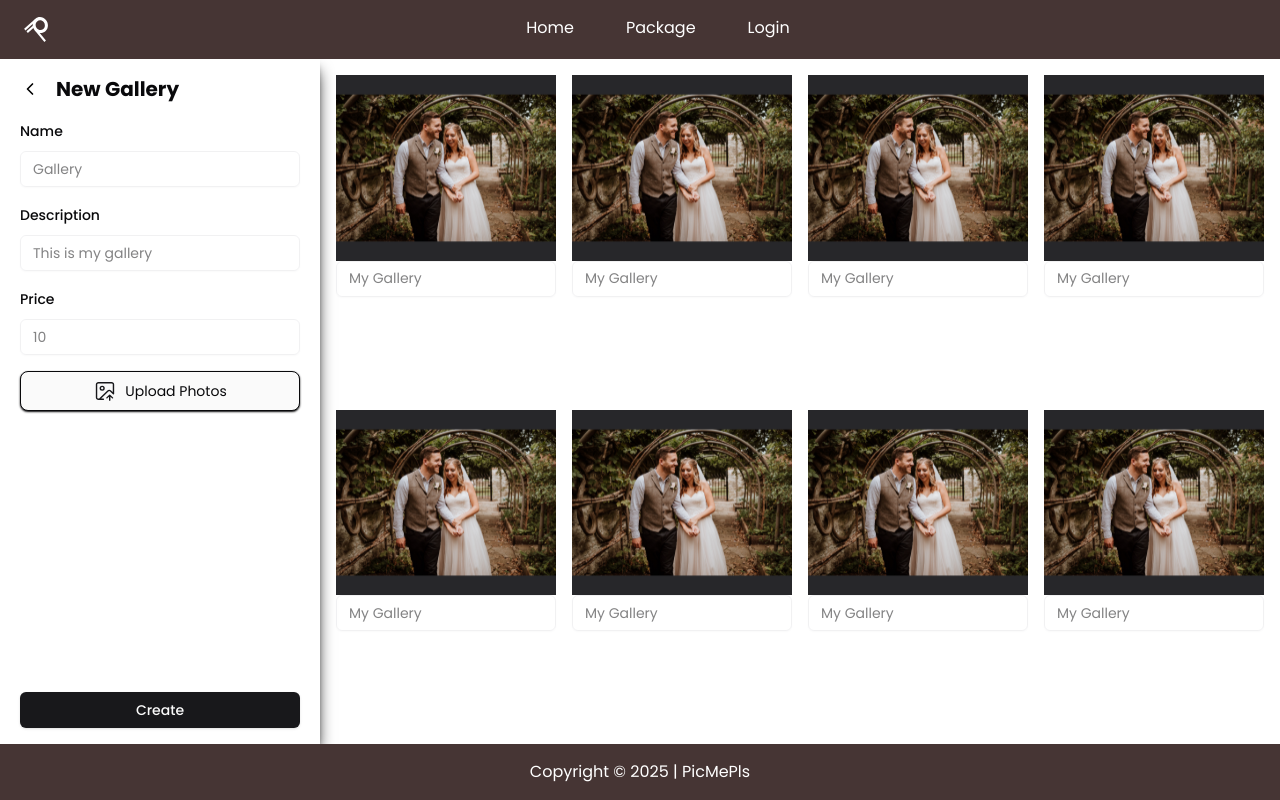
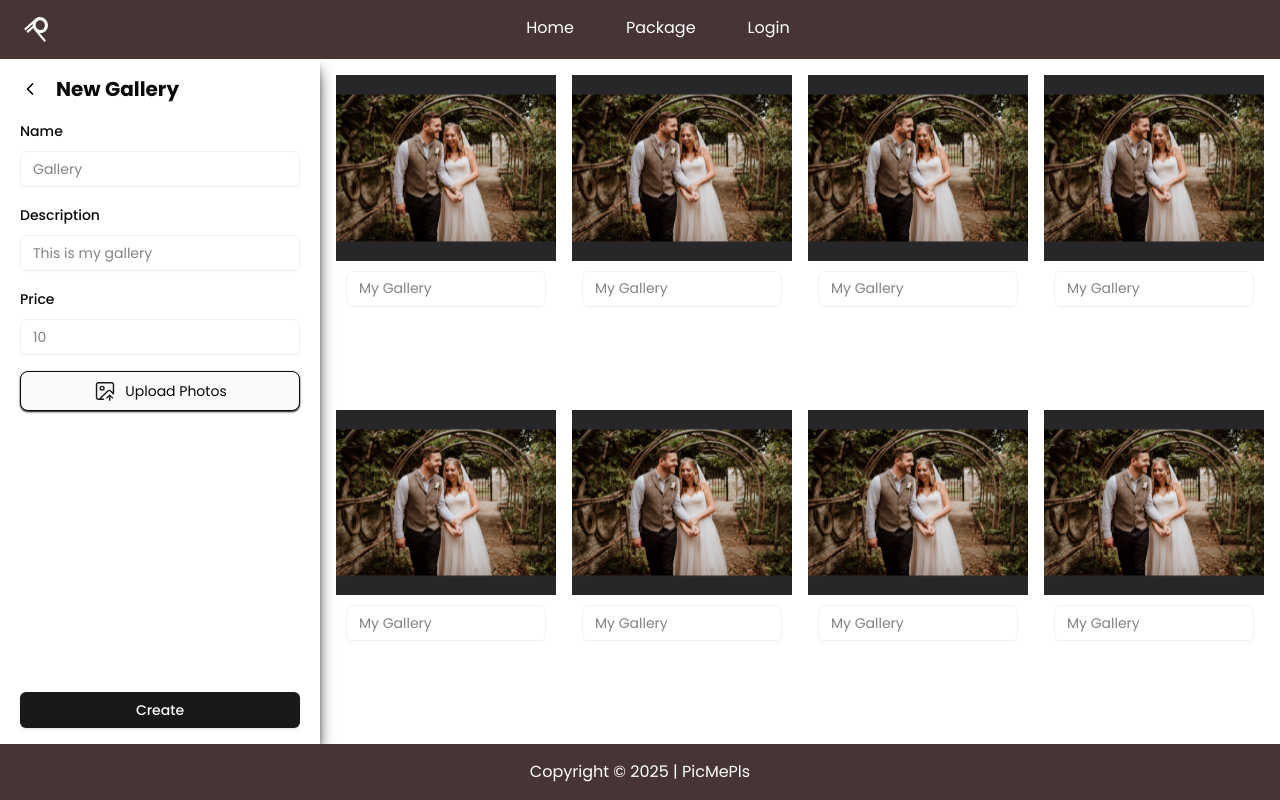
Before and after one commit to CP-RektMart/pic-me-pls-frontend, a Next.js app: page /photographer/packages/create in a window 1280 px wide. Built offline with nearby package versions, Linux system fonts and the light colour scheme; no server answers; some icons are missing.

Commit message:
fix: card styling

```diff
--- a/src/components/gallery-page/photoCard.tsx
+++ b/src/components/gallery-page/photoCard.tsx
@@ -71,7 +71,7 @@ export default function PhotoCard({
         height={10}
       />
 
-      <div className='h-1/4 w-full'>
+      <div className='h-1/4 w-full p-2.5'>
         <Form {...form}>
           <form
             id='gallery-form'
```
